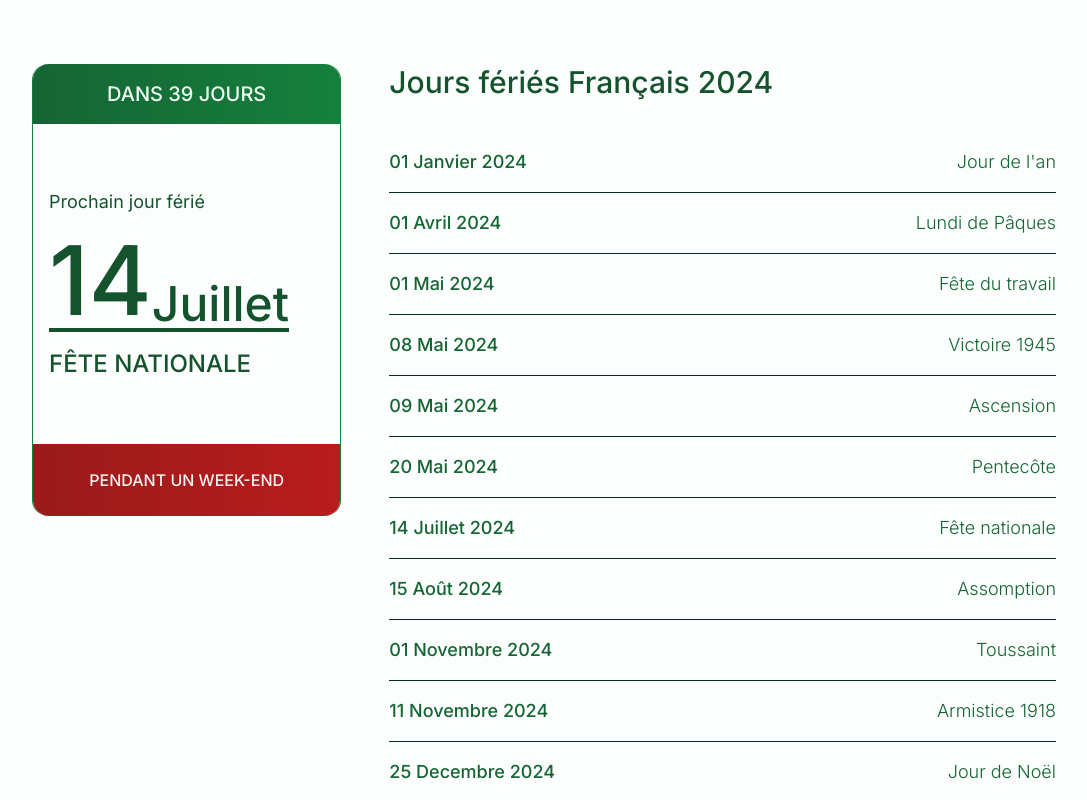
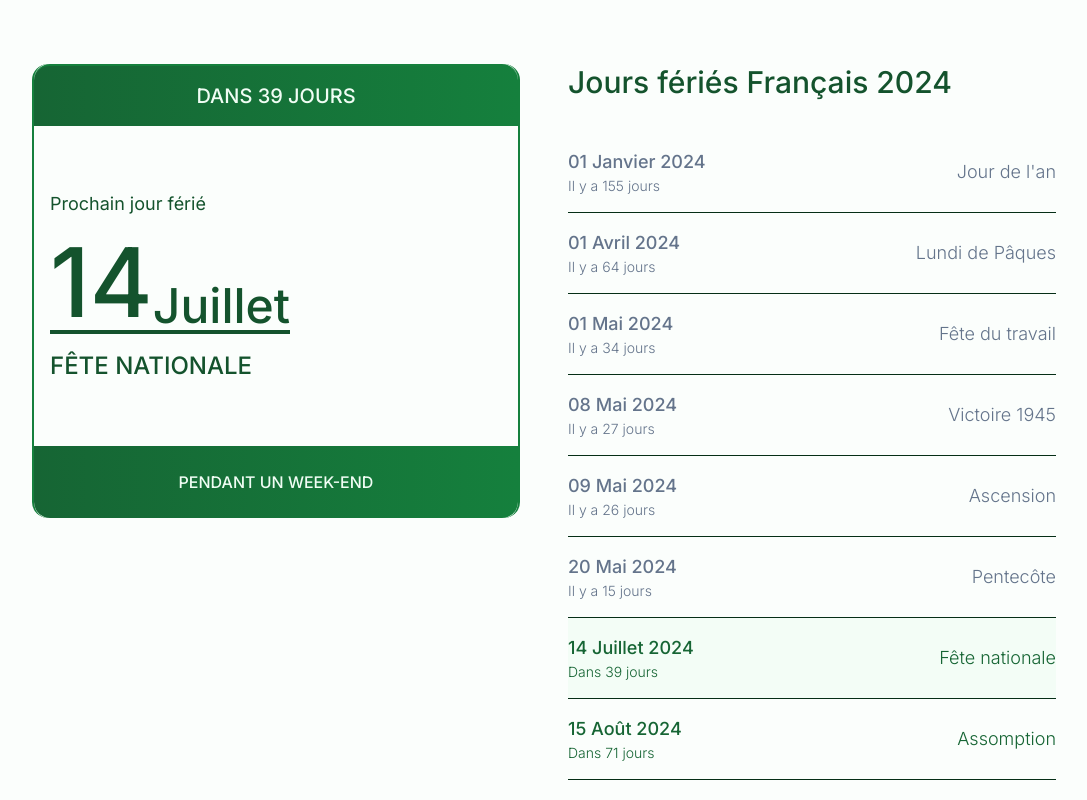
Before and after one commit to jean1591/quand-est-le-prochain-jour-ferie, a Next.js app: page / in a window 1280 px wide. Shown: the top 800 px of the page, without its empty margins (96-1183 px from the left). Built offline with nearby package versions, Linux system fonts and the light colour scheme.

Commit message:
move logic to Home, display days to bank holiday, ...

```diff
--- a/src/app/component/nextBankHoliday.tsx
+++ b/src/app/component/nextBankHoliday.tsx
@@ -1,28 +1,17 @@
-import { bankHolidays, classNames, getMonthFromDate } from "@/utils";
-import { differenceInDays, isPast, isWeekend } from "date-fns";
+import { getMonthFromDate } from "@/utils";
+import { BankHoliday } from "@/utils/interface/bankHolidays";
+import { differenceInDays, isWeekend } from "date-fns";
 
-export const NextBankHoliday = () => {
-  const currentYear = new Date().getFullYear().toString();
-  let bankHolidayIndex = 0;
-  let nextBankHoliday = bankHolidays[currentYear][bankHolidayIndex];
-
-  while (isPast(nextBankHoliday.date)) {
-    bankHolidayIndex++;
-
-    // After YYYY-12-25, get the first element of next year
-    if (bankHolidayIndex === bankHolidays[currentYear].length) {
-      nextBankHoliday = bankHolidays[currentYear + 1][0];
-      break;
-    }
-
-    nextBankHoliday = bankHolidays[currentYear][bankHolidayIndex];
-  }
-
-  const happensDuringAWeekend = isWeekend(new Date(nextBankHoliday.date));
+export const NextBankHoliday = ({
+  nextBankHoliday,
+}: {
+  nextBankHoliday: BankHoliday;
+}) => {
+  const happensDuringAWeekend = isWeekend(nextBankHoliday.date);
 
   return (
-    <div className="w-full border-l border-r border-green-700 rounded-2xl bg-cover bg-center">
-      <div className="rounded-t-2xl bg-gradient-to-r from-green-800 to-green-700 p-4">
+    <div className="w-full border-l-2 border-r-2 border-green-700 rounded-2xl bg-cover bg-center">
+      <div className="border-t-2 border-green-700 rounded-t-2xl bg-gradient-to-r from-green-800 to-green-700 p-4"> {/* bg-gradient-to-r from-green-800 to-green-700 */}
         <p className="uppercase text-xl font-medium text-green-50 text-center">{`Dans ${differenceInDays(
           nextBankHoliday.date,
           new Date()
@@ -48,12 +37,7 @@ export const NextBankHoliday = () => {
       </div>
 
       <div
-        className={classNames(
-          happensDuringAWeekend
-            ? "from-red-800 to-red-700 text-red-50"
-            : "from-green-800 to-green-700 text-green-50",
-          "mt-16 rounded-b-2xl bg-gradient-to-r py-2"
-        )}
+        className="from-green-800 to-green-700 text-green-50 mt-16 rounded-b-2xl bg-gradient-to-r py-2"
       >
         <p className="p-4 uppercase text-md font-medium text-center">{`${
           happensDuringAWeekend ? "Pendant" : "En dehors d'"
--- a/src/app/page.tsx
+++ b/src/app/page.tsx
@@ -1,28 +1,53 @@
-import { bankHolidays, formatDateToHumanDate } from "@/utils";
+import { bankHolidays, classNames, formatDateToHumanDate } from "@/utils";
 import { NextBankHoliday } from "./component/nextBankHoliday";
+import { differenceInDays, isPast, isSameDay } from "date-fns";
 
 export default function Home() {
+  const currentYear = new Date().getFullYear().toString();
+  let bankHolidayIndex = 0;
+  let nextBankHoliday = bankHolidays[currentYear][bankHolidayIndex];
+
+  while (isPast(nextBankHoliday.date)) {
+    bankHolidayIndex++;
+
+    // After YYYY-12-25, get the first element of next year
+    if (bankHolidayIndex === bankHolidays[currentYear].length) {
+      nextBankHoliday = bankHolidays[currentYear + 1][0];
+      break;
+    }
+
+    nextBankHoliday = bankHolidays[currentYear][bankHolidayIndex];
+  }
+
   return (
     <div>
-      <div className="grid grid-cols-1 sm:grid-cols-3 gap-12">
+      <div className="grid grid-cols-1 sm:grid-cols-2 gap-12">
         {/* NEXT BANK HOLIDAY */}
         <div>
-          <NextBankHoliday />
+          <NextBankHoliday nextBankHoliday={nextBankHoliday} />
         </div>
 
         {/* DETAILS */}
-        <div className="col-span-1 sm:col-span-2">
+        <div>
           <h2 className="text-3xl font-medium">Jours fériés Français 2024</h2>
           <div className="mt-8">
             {bankHolidays["2024"].map(({ date, description }) => (
               <div
-                id={date.toString()}
                 key={date.toString()}
-                className="flex items-center justify-between border-b border-green-950 py-4 text-green-800 hover:text-green-950"
+                className={classNames(
+                  isPast(date)
+                    ? "text-slate-500"
+                    : "text-green-800 hover:text-green-950",
+                  isSameDay(nextBankHoliday.date, date) ? "bg-green-50/75" : "",
+                  "flex items-center justify-between border-b border-green-950 py-4"
+                )}
               >
-                <p className="text-lg font-medium">
-                  {formatDateToHumanDate(new Date(date))}
-                </p>
+                <div>
+                  <p className="text-lg font-medium">
+                    {formatDateToHumanDate(new Date(date))}
+                  </p>
+                  <DaysDifference date={date} />
+                </div>
                 <p className="text-lg font-light">{description}</p>
               </div>
             ))}
@@ -32,3 +57,18 @@ export default function Home() {
     </div>
   );
 }
+
+const DaysDifference = ({ date }: { date: string }) => {
+  const daysDifference = differenceInDays(date, new Date());
+  let message = "";
+
+  if (daysDifference < 0) {
+    message = `Il y a ${Math.abs(daysDifference)} jours`;
+  } else if (daysDifference === 0) {
+    message = "C'est aujourd'hui !";
+  } else {
+    message = `Dans ${daysDifference} jours`;
+  }
+
+  return <p className="text-sm font-light">{message}</p>;
+};
```
